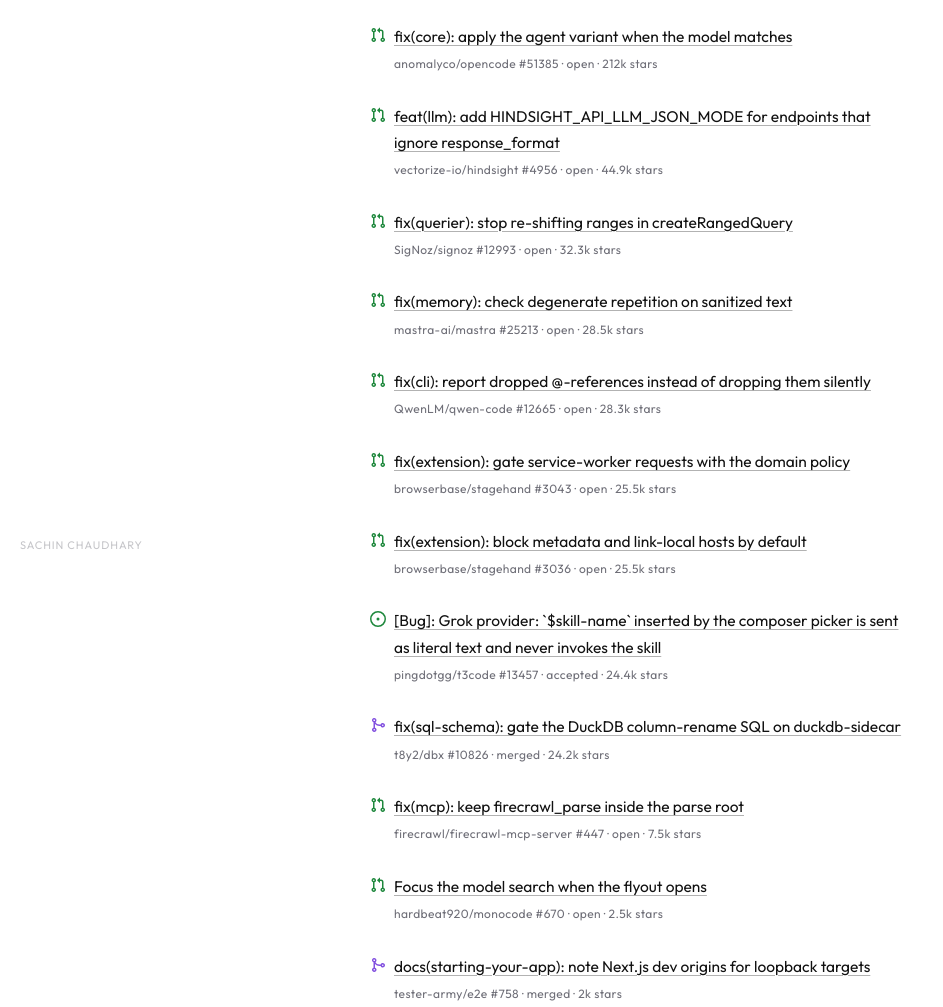
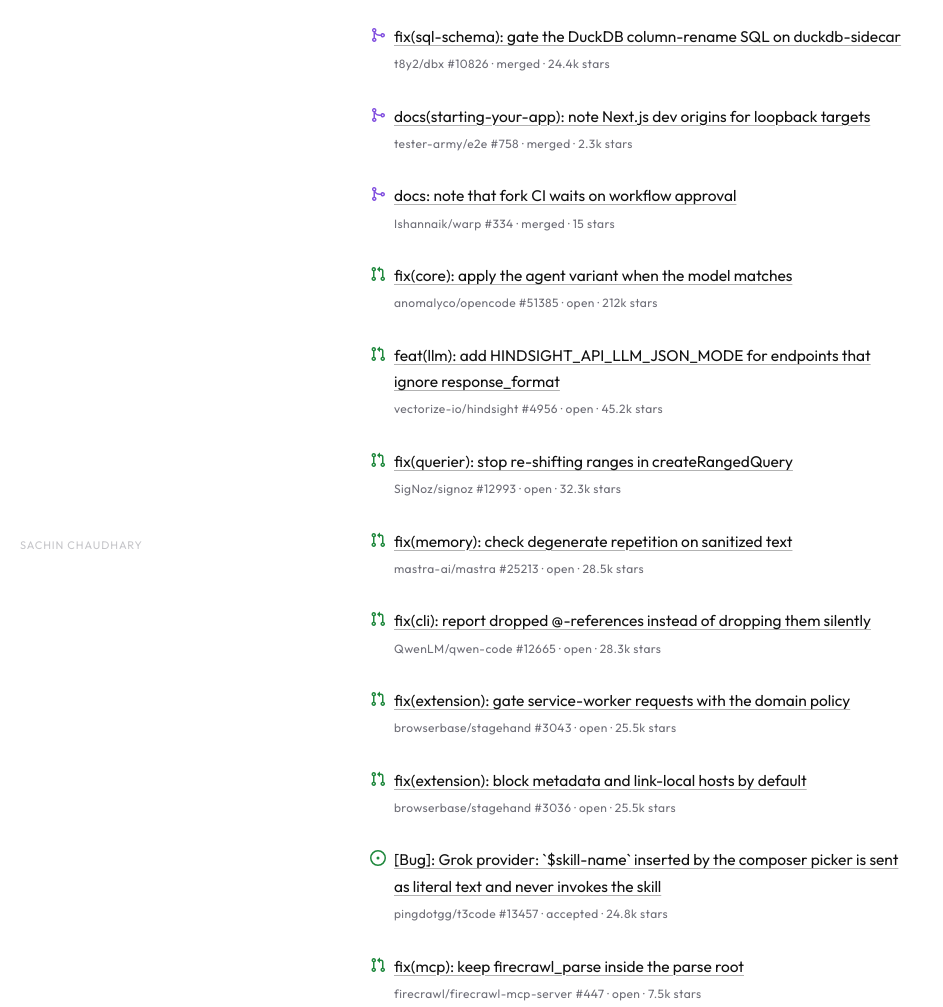
Before and after one commit to SachinD6/sxch.dev, a website: page public/open-source/index.html in a window 1280 px wide. Shown: the part 225-1232 px from the top of the page, without its empty margins (0-943 px from the left). Drawn offline with Linux system fonts and the light colour scheme.

Commit message:
chore: refresh contributions

```diff
--- a/public/open-source/index.html
+++ b/public/open-source/index.html
@@ -32,6 +32,21 @@
     <ul class="prs">
       <!-- prs:start -->
       <li class="pr">
+        <svg class="pr-icon pr-icon-merged" viewBox="0 0 16 16" width="16" height="16" aria-hidden="true" focusable="false"><path d="M5.45 5.154A4.25 4.25 0 0 0 9.25 7.5h1.378a2.251 2.251 0 1 1 0 1.5H9.25A5.734 5.734 0 0 1 5 7.123v3.505a2.25 2.25 0 1 1-1.5 0V5.372a2.25 2.25 0 1 1 1.95-.218ZM4.25 13.5a.75.75 0 1 0 0-1.5.75.75 0 0 0 0 1.5Zm8.5-4.5a.75.75 0 1 0 0-1.5.75.75 0 0 0 0 1.5ZM5 3.25a.75.75 0 1 0 0 .005V3.25Z"/></svg>
+        <a href="https://github.com/t8y2/dbx/pull/10826">fix(sql-schema): gate the DuckDB column-rename SQL on duckdb-sidecar</a>
+        <span class="pr-meta">t8y2/dbx #10826 &middot; merged &middot; 24.4k stars</span>
+      </li>
+      <li class="pr">
+        <svg class="pr-icon pr-icon-merged" viewBox="0 0 16 16" width="16" height="16" aria-hidden="true" focusable="false"><path d="M5.45 5.154A4.25 4.25 0 0 0 9.25 7.5h1.378a2.251 2.251 0 1 1 0 1.5H9.25A5.734 5.734 0 0 1 5 7.123v3.505a2.25 2.25 0 1 1-1.5 0V5.372a2.25 2.25 0 1 1 1.95-.218ZM4.25 13.5a.75.75 0 1 0 0-1.5.75.75 0 0 0 0 1.5Zm8.5-4.5a.75.75 0 1 0 0-1.5.75.75 0 0 0 0 1.5ZM5 3.25a.75.75 0 1 0 0 .005V3.25Z"/></svg>
+        <a href="https://github.com/tester-army/e2e/pull/758">docs(starting-your-app): note Next.js dev origins for loopback targets</a>
+        <span class="pr-meta">tester-army/e2e #758 &middot; merged &middot; 2.3k stars</span>
+      </li>
+      <li class="pr">
+        <svg class="pr-icon pr-icon-merged" viewBox="0 0 16 16" width="16" height="16" aria-hidden="true" focusable="false"><path d="M5.45 5.154A4.25 4.25 0 0 0 9.25 7.5h1.378a2.251 2.251 0 1 1 0 1.5H9.25A5.734 5.734 0 0 1 5 7.123v3.505a2.25 2.25 0 1 1-1.5 0V5.372a2.25 2.25 0 1 1 1.95-.218ZM4.25 13.5a.75.75 0 1 0 0-1.5.75.75 0 0 0 0 1.5Zm8.5-4.5a.75.75 0 1 0 0-1.5.75.75 0 0 0 0 1.5ZM5 3.25a.75.75 0 1 0 0 .005V3.25Z"/></svg>
+        <a href="https://github.com/Ishannaik/warp/pull/334">docs: note that fork CI waits on workflow approval</a>
+        <span class="pr-meta">Ishannaik/warp #334 &middot; merged &middot; 15 stars</span>
+      </li>
+      <li class="pr">
         <svg class="pr-icon pr-icon-open" viewBox="0 0 16 16" width="16" height="16" aria-hidden="true" focusable="false"><path d="M1.5 3.25a2.25 2.25 0 1 1 3 2.122v5.256a2.251 2.251 0 1 1-1.5 0V5.372A2.25 2.25 0 0 1 1.5 3.25Zm5.677-.177L9.573.677A.25.25 0 0 1 10 .854V2.5h1A2.5 2.5 0 0 1 13.5 5v5.628a2.251 2.251 0 1 1-1.5 0V5a1 1 0 0 0-1-1h-1v1.646a.25.25 0 0 1-.427.177L7.177 3.427a.25.25 0 0 1 0-.354ZM3.75 2.5a.75.75 0 1 0 0 1.5.75.75 0 0 0 0-1.5Zm0 9.5a.75.75 0 1 0 0 1.5.75.75 0 0 0 0-1.5Zm8.25.75a.75.75 0 1 0 1.5 0 .75.75 0 0 0-1.5 0Z"/></svg>
         <a href="https://github.com/anomalyco/opencode/pull/51385">fix(core): apply the agent variant when the model matches</a>
         <span class="pr-meta">anomalyco/opencode #51385 &middot; open &middot; 212k stars</span>
@@ -39,7 +54,7 @@
       <li class="pr">
         <svg class="pr-icon pr-icon-open" viewBox="0 0 16 16" width="16" height="16" aria-hidden="true" focusable="false"><path d="M1.5 3.25a2.25 2.25 0 1 1 3 2.122v5.256a2.251 2.251 0 1 1-1.5 0V5.372A2.25 2.25 0 0 1 1.5 3.25Zm5.677-.177L9.573.677A.25.25 0 0 1 10 .854V2.5h1A2.5 2.5 0 0 1 13.5 5v5.628a2.251 2.251 0 1 1-1.5 0V5a1 1 0 0 0-1-1h-1v1.646a.25.25 0 0 1-.427.177L7.177 3.427a.25.25 0 0 1 0-.354ZM3.75 2.5a.75.75 0 1 0 0 1.5.75.75 0 0 0 0-1.5Zm0 9.5a.75.75 0 1 0 0 1.5.75.75 0 0 0 0-1.5Zm8.25.75a.75.75 0 1 0 1.5 0 .75.75 0 0 0-1.5 0Z"/></svg>
         <a href="https://github.com/vectorize-io/hindsight/pull/4956">feat(llm): add HINDSIGHT_API_LLM_JSON_MODE for endpoints that ignore response_format</a>
-        <span class="pr-meta">vectorize-io/hindsight #4956 &middot; open &middot; 44.9k stars</span>
+        <span class="pr-meta">vectorize-io/hindsight #4956 &middot; open &middot; 45.2k stars</span>
       </li>
       <li class="pr">
         <svg class="pr-icon pr-icon-open" viewBox="0 0 16 16" width="16" height="16" aria-hidden="true" focusable="false"><path d="M1.5 3.25a2.25 2.25 0 1 1 3 2.122v5.256a2.251 2.251 0 1 1-1.5 0V5.372A2.25 2.25 0 0 1 1.5 3.25Zm5.677-.177L9.573.677A.25.25 0 0 1 10 .854V2.5h1A2.5 2.5 0 0 1 13.5 5v5.628a2.251 2.251 0 1 1-1.5 0V5a1 1 0 0 0-1-1h-1v1.646a.25.25 0 0 1-.427.177L7.177 3.427a.25.25 0 0 1 0-.354ZM3.75 2.5a.75.75 0 1 0 0 1.5.75.75 0 0 0 0-1.5Zm0 9.5a.75.75 0 1 0 0 1.5.75.75 0 0 0 0-1.5Zm8.25.75a.75.75 0 1 0 1.5 0 .75.75 0 0 0-1.5 0Z"/></svg>
@@ -69,12 +84,7 @@
       <li class="pr">
         <svg class="pr-icon pr-icon-accepted" viewBox="0 0 16 16" width="16" height="16" aria-hidden="true" focusable="false"><path d="M8 9.5a1.5 1.5 0 1 0 0-3 1.5 1.5 0 0 0 0 3Z"/><path d="M8 0a8 8 0 1 1 0 16A8 8 0 0 1 8 0ZM1.5 8a6.5 6.5 0 1 0 13 0 6.5 6.5 0 0 0-13 0Z"/></svg>
         <a href="https://github.com/pingdotgg/t3code/issues/13457">[Bug]: Grok provider: `$skill-name` inserted by the composer picker is sent as literal text and never invokes the skill</a>
-        <span class="pr-meta">pingdotgg/t3code #13457 &middot; accepted &middot; 24.4k stars</span>
-      </li>
-      <li class="pr">
-        <svg class="pr-icon pr-icon-merged" viewBox="0 0 16 16" width="16" height="16" aria-hidden="true" focusable="false"><path d="M5.45 5.154A4.25 4.25 0 0 0 9.25 7.5h1.378a2.251 2.251 0 1 1 0 1.5H9.25A5.734 5.734 0 0 1 5 7.123v3.505a2.25 2.25 0 1 1-1.5 0V5.372a2.25 2.25 0 1 1 1.95-.218ZM4.25 13.5a.75.75 0 1 0 0-1.5.75.75 0 0 0 0 1.5Zm8.5-4.5a.75.75 0 1 0 0-1.5.75.75 0 0 0 0 1.5ZM5 3.25a.75.75 0 1 0 0 .005V3.25Z"/></svg>
-        <a href="https://github.com/t8y2/dbx/pull/10826">fix(sql-schema): gate the DuckDB column-rename SQL on duckdb-sidecar</a>
-        <span class="pr-meta">t8y2/dbx #10826 &middot; merged &middot; 24.2k stars</span>
+        <span class="pr-meta">pingdotgg/t3code #13457 &middot; accepted &middot; 24.8k stars</span>
       </li>
       <li class="pr">
         <svg class="pr-icon pr-icon-open" viewBox="0 0 16 16" width="16" height="16" aria-hidden="true" focusable="false"><path d="M1.5 3.25a2.25 2.25 0 1 1 3 2.122v5.256a2.251 2.251 0 1 1-1.5 0V5.372A2.25 2.25 0 0 1 1.5 3.25Zm5.677-.177L9.573.677A.25.25 0 0 1 10 .854V2.5h1A2.5 2.5 0 0 1 13.5 5v5.628a2.251 2.251 0 1 1-1.5 0V5a1 1 0 0 0-1-1h-1v1.646a.25.25 0 0 1-.427.177L7.177 3.427a.25.25 0 0 1 0-.354ZM3.75 2.5a.75.75 0 1 0 0 1.5.75.75 0 0 0 0-1.5Zm0 9.5a.75.75 0 1 0 0 1.5.75.75 0 0 0 0-1.5Zm8.25.75a.75.75 0 1 0 1.5 0 .75.75 0 0 0-1.5 0Z"/></svg>
@@ -87,19 +97,9 @@
         <span class="pr-meta">hardbeat920/monocode #670 &middot; open &middot; 2.5k stars</span>
       </li>
       <li class="pr">
-        <svg class="pr-icon pr-icon-merged" viewBox="0 0 16 16" width="16" height="16" aria-hidden="true" focusable="false"><path d="M5.45 5.154A4.25 4.25 0 0 0 9.25 7.5h1.378a2.251 2.251 0 1 1 0 1.5H9.25A5.734 5.734 0 0 1 5 7.123v3.505a2.25 2.25 0 1 1-1.5 0V5.372a2.25 2.25 0 1 1 1.95-.218ZM4.25 13.5a.75.75 0 1 0 0-1.5.75.75 0 0 0 0 1.5Zm8.5-4.5a.75.75 0 1 0 0-1.5.75.75 0 0 0 0 1.5ZM5 3.25a.75.75 0 1 0 0 .005V3.25Z"/></svg>
-        <a href="https://github.com/tester-army/e2e/pull/758">docs(starting-your-app): note Next.js dev origins for loopback targets</a>
-        <span class="pr-meta">tester-army/e2e #758 &middot; merged &middot; 2k stars</span>
-      </li>
-      <li class="pr">
         <svg class="pr-icon pr-icon-open" viewBox="0 0 16 16" width="16" height="16" aria-hidden="true" focusable="false"><path d="M1.5 3.25a2.25 2.25 0 1 1 3 2.122v5.256a2.251 2.251 0 1 1-1.5 0V5.372A2.25 2.25 0 0 1 1.5 3.25Zm5.677-.177L9.573.677A.25.25 0 0 1 10 .854V2.5h1A2.5 2.5 0 0 1 13.5 5v5.628a2.251 2.251 0 1 1-1.5 0V5a1 1 0 0 0-1-1h-1v1.646a.25.25 0 0 1-.427.177L7.177 3.427a.25.25 0 0 1 0-.354ZM3.75 2.5a.75.75 0 1 0 0 1.5.75.75 0 0 0 0-1.5Zm0 9.5a.75.75 0 1 0 0 1.5.75.75 0 0 0 0-1.5Zm8.25.75a.75.75 0 1 0 1.5 0 .75.75 0 0 0-1.5 0Z"/></svg>
         <a href="https://github.com/navyabijoy/invisible-notes/pull/44">feat(platform): add Linux support with capture-aware note hiding</a>
         <span class="pr-meta">navyabijoy/invisible-notes #44 &middot; open &middot; 37 stars</span>
-      </li>
-      <li class="pr">
-        <svg class="pr-icon pr-icon-merged" viewBox="0 0 16 16" width="16" height="16" aria-hidden="true" focusable="false"><path d="M5.45 5.154A4.25 4.25 0 0 0 9.25 7.5h1.378a2.251 2.251 0 1 1 0 1.5H9.25A5.734 5.734 0 0 1 5 7.123v3.505a2.25 2.25 0 1 1-1.5 0V5.372a2.25 2.25 0 1 1 1.95-.218ZM4.25 13.5a.75.75 0 1 0 0-1.5.75.75 0 0 0 0 1.5Zm8.5-4.5a.75.75 0 1 0 0-1.5.75.75 0 0 0 0 1.5ZM5 3.25a.75.75 0 1 0 0 .005V3.25Z"/></svg>
-        <a href="https://github.com/Ishannaik/warp/pull/334">docs: note that fork CI waits on workflow approval</a>
-        <span class="pr-meta">Ishannaik/warp #334 &middot; merged &middot; 15 stars</span>
       </li>
       <!-- prs:end -->
     </ul>
```
Also changed, not shown: public/index.html (+9 -9 lines).
